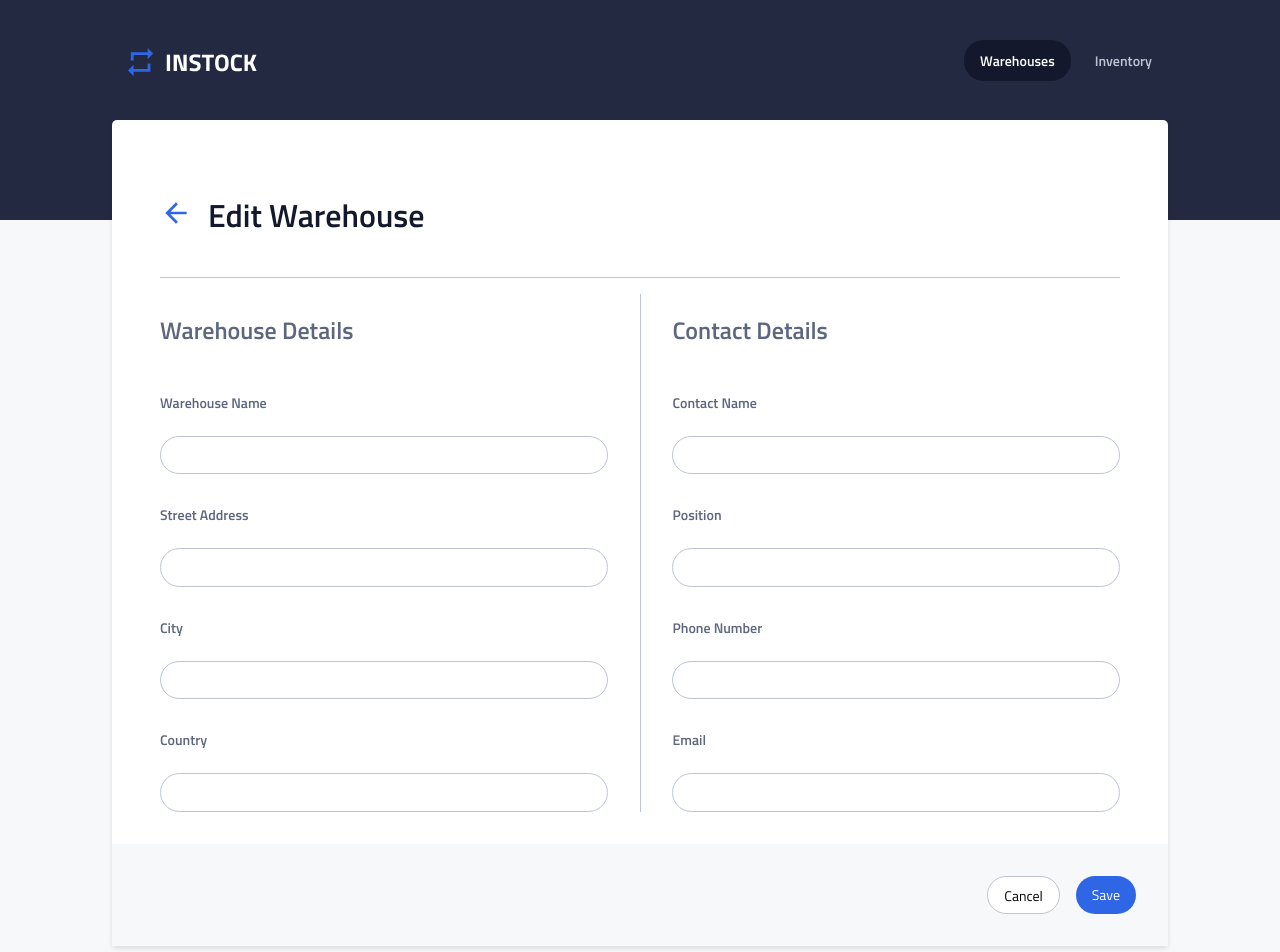
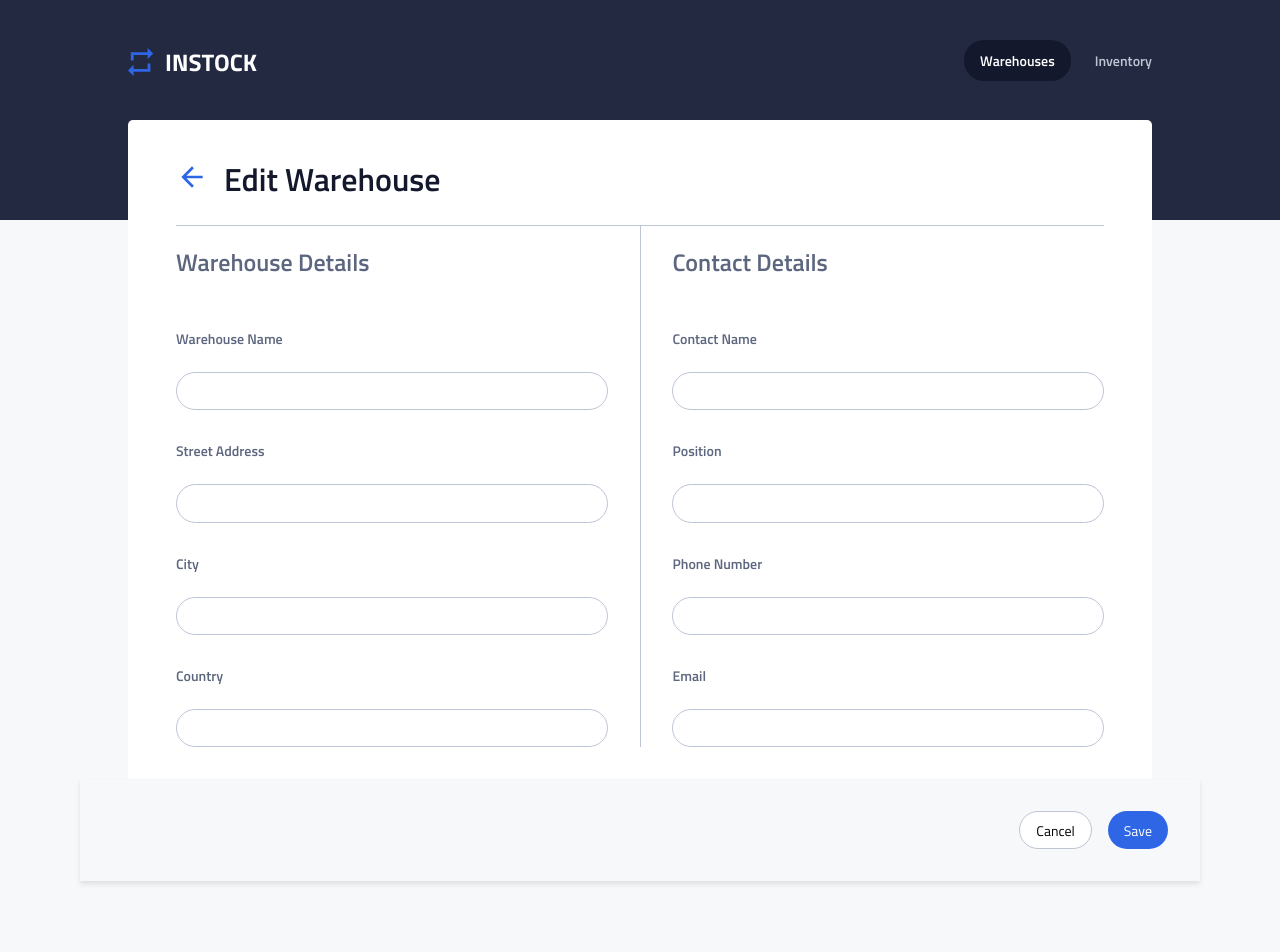
Before and after one commit to khushi4541/team-5-instock, a React (Vite) app: page /warehouses/1/edit in a window 1280 px wide. Shown: the top 952 px of the page. Built offline with nearby package versions, Linux system fonts and the light colour scheme; no server answers; a web font is replaced by a local one.

Commit message:
additional styling edits

```diff
--- a/src/components/EditWarehouse/EditWarehouse.jsx
+++ b/src/components/EditWarehouse/EditWarehouse.jsx
@@ -100,6 +100,7 @@ export default function EditWarehouse() {
 
 	return (
 		<section className="edit-warehouse">
+			<div className="edit-warehouse__wrapper">
 			<header className="edit-warehouse__header">
 				<button
 					className="edit-warehouse__back-button"
@@ -219,6 +220,7 @@ export default function EditWarehouse() {
 					</div>
 				</div>
 			</form>
+			</div>
 			<div className="edit-warehouse__actions">
 				<button
 					type="button"
--- a/src/components/EditWarehouse/EditWarehouse.scss
+++ b/src/components/EditWarehouse/EditWarehouse.scss
@@ -3,27 +3,36 @@
 @use "../../styles/typography" as *;
 
 .edit-warehouse {
-    display: flex;
-    flex-direction: column;
-	position: relative;
-	width: 75%;
+    padding: 0.75rem 0 0 0;
+    width: 91%;
     margin: 5rem auto 1rem auto;
-	padding: 2rem;
-	box-shadow: 0px 3px 5px rgba(0, 0, 0, 0.1);
     border-radius: 5px;
     background-color: white;
+    position: relative;
     bottom: 10.938rem;
     margin-bottom: -10.938rem;
 
     @include tablet {
+        width: 92%;
         bottom: 11.25rem;
         margin-bottom: -8.5rem;
-		padding: 2.5rem;
     }
 
     @include desktop {
+        width: 80%;
         margin-bottom: -8rem;
-		padding: 3rem;
+    }
+}
+
+.edit-warehouse__wrapper {
+    padding: 0 1rem;
+
+    @include tablet {
+        padding: 0 2rem;
+    }
+
+    @include desktop {
+        padding: 0 3rem;
     }
 }
 
@@ -37,7 +46,6 @@
 .edit-warehouse__divider {
 	height: 1px;
 	background-color: $border-color;
-	margin: 1rem 0;
     width: 100%;
 }
 
@@ -94,7 +102,6 @@
 
 .edit-warehouse__section-title {
 	color: $header-color;
-	margin-bottom: 1rem;
 }
 
 .edit-warehouse__form-group {
@@ -134,11 +141,7 @@
 	align-items: center;
 	padding: 1rem;
 	background-color: $page-background;
-	width: calc(100% + 4rem);
-	height: calc(100% + 2rem);
-	margin-left: -2rem;
-	margin-right: -2rem;
-	margin-bottom: -2rem;
+    box-shadow: 0px 3px 5px rgba(0, 0, 0, 0.1);
     box-sizing: border-box;
 
 	@include tablet {
@@ -153,9 +156,9 @@
 	}
 
 	@include desktop {
-		padding: 2rem; /* Adjust padding for desktop */
-		width: calc(100% + 6rem); /* Adjust for desktop padding horizontally */
-		height: calc(100% + 6rem); /* Adjust for desktop padding vertically */
+		padding: 2rem;
+		width: calc(100% + 6rem);
+		height: calc(100% + 6rem);
 		margin-left: -3rem;
 		margin-right: -3rem;
 		margin-bottom: -3rem;
```
Lines whose indentation alone changed are shown as unchanged.
